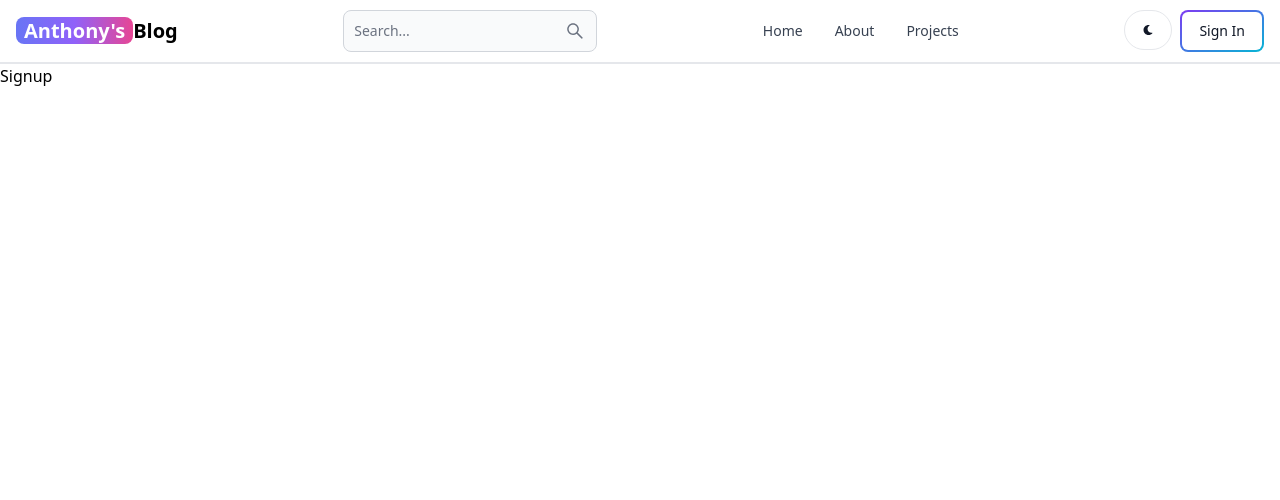
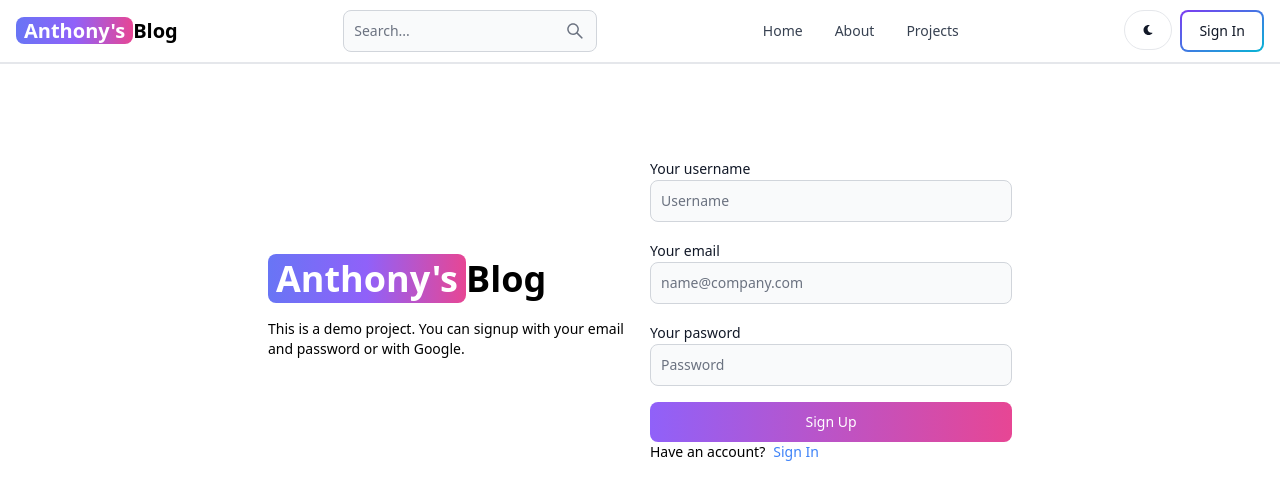
Before and after one commit to denostta/mern-blog, a React (Vite) app in the folder client/: page /sign-up in a window 1280 px wide. Shown: the top 500 px of the page. Built offline with nearby package versions, Linux system fonts and the light colour scheme.

Commit message:
created signup page ui

```diff
--- a/client/src/pages/Signup.jsx
+++ b/client/src/pages/Signup.jsx
@@ -1,5 +1,55 @@
+import { Button, Label, TextInput } from "flowbite-react";
 import React from "react";
+import { Link } from "react-router-dom";
 
 export default function Signup() {
-  return <div>Signup</div>;
+  return (
+    <div className="min-h-screen mt-20">
+      <div className="flex p-3 max-w-3xl mx-auto flex-col md:flex-row md:items-center gap-5">
+        {/* div for left side */}
+        <div className="flex-1">
+          <Link to="/" className="  font-bold dark:text-white text-4xl">
+            <span className="px-2 bg-gradient-to-r from-indigo-500 via-purple-500 to-pink-500 rounded-lg text-white">
+              Anthony's
+            </span>
+            Blog
+          </Link>
+          <p className="text-sm mt-5">
+            This is a demo project. You can signup with your email and password
+            or with Google.
+          </p>
+        </div>
+        {/* div for right side */}
+        <div className="flex-1">
+          <form className="flex flex-col gap-4">
+            <div>
+              <Label value="Your username" />
+              <TextInput type="text" placeholder="Username" id="username" />
+            </div>
+            <div>
+              <Label value="Your email" />
+              <TextInput
+                type="text"
+                placeholder="name@company.com"
+                id="email"
+              />
+            </div>
+            <div>
+              <Label value="Your pasword" />
+              <TextInput type="text" placeholder="Password" id="password" />
+            </div>
+            <Button gradientDuoTone="purpleToPink" type="submit">
+              Sign Up
+            </Button>
+          </form>
+          <div className="flex gap-2 text-sm mt-5>">
+            <span>Have an account?</span>
+            <Link to="/sign-in" className="text-blue-500">
+              Sign In
+            </Link>
+          </div>
+        </div>
+      </div>
+    </div>
+  );
 }
```
